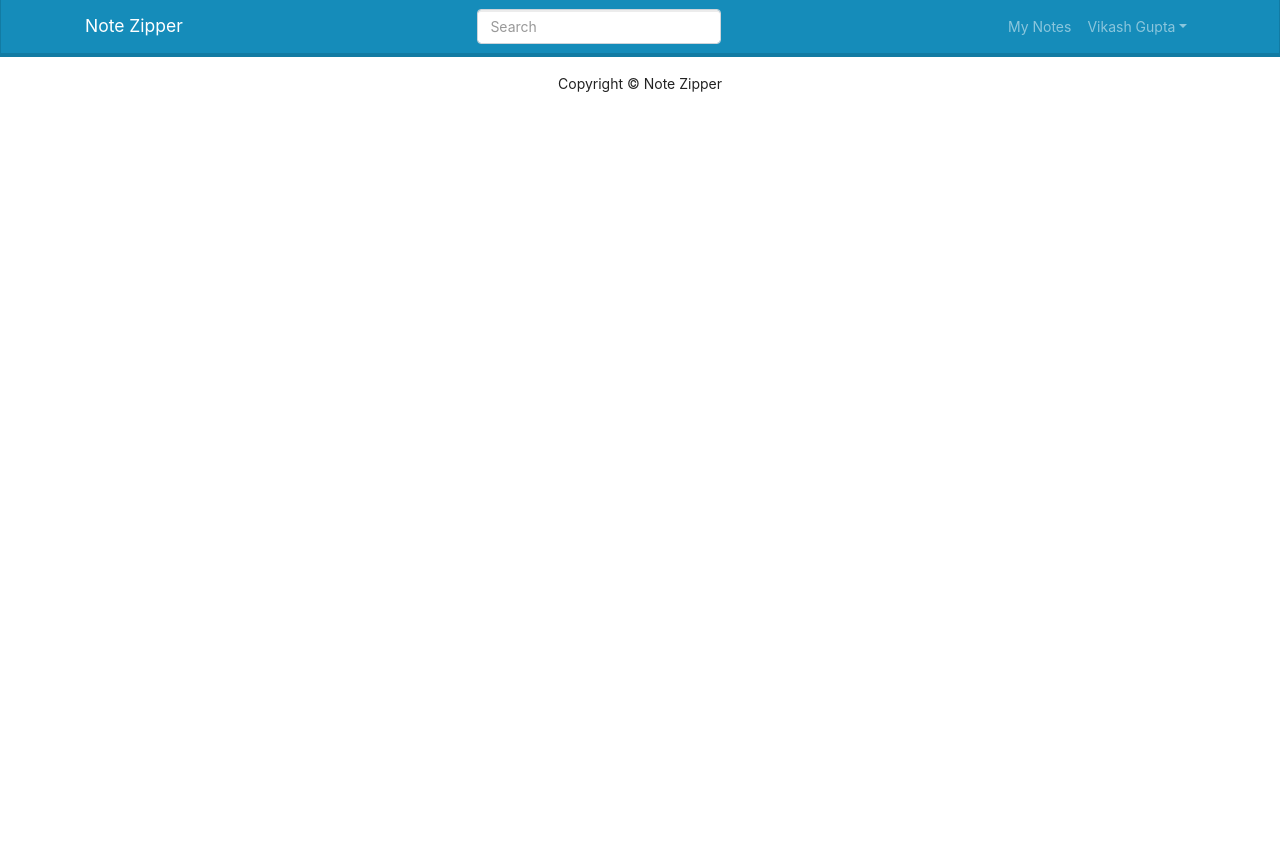
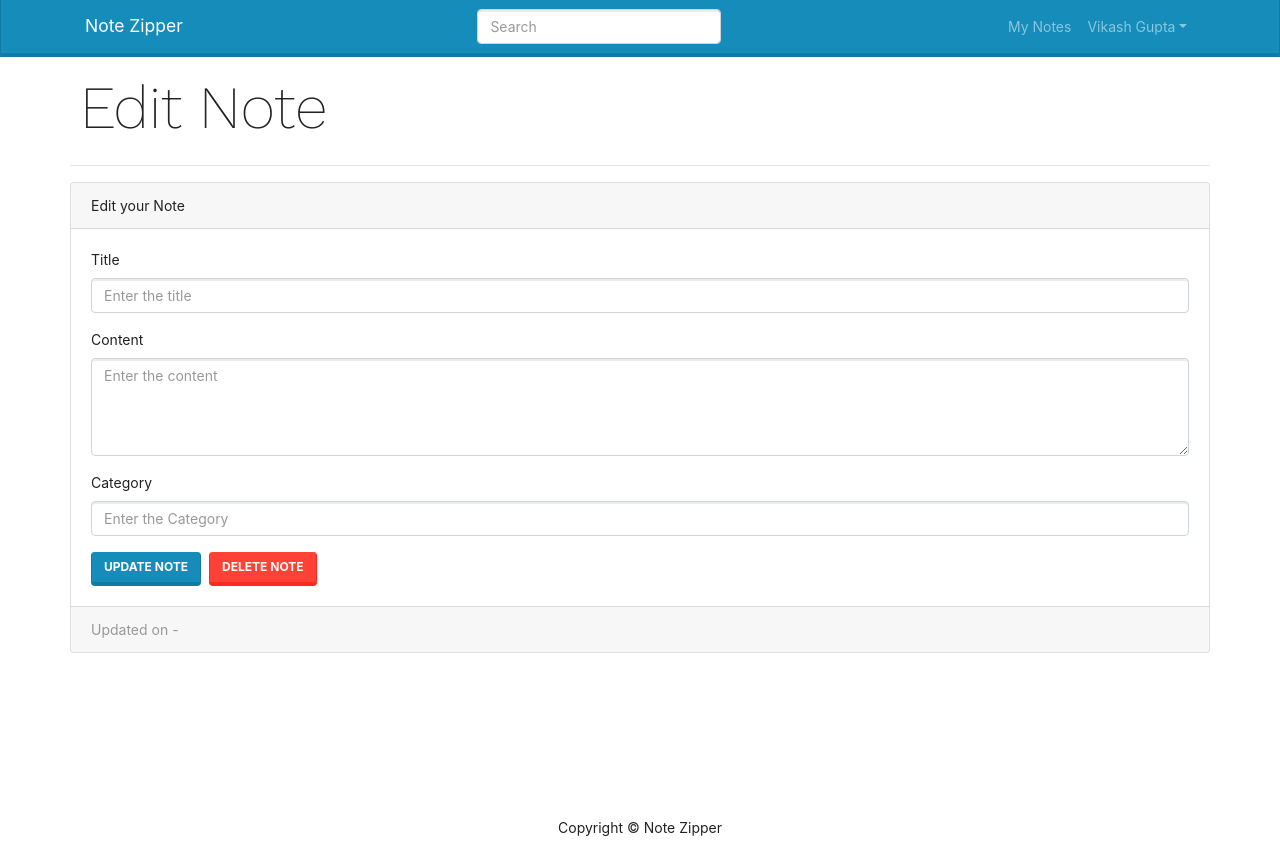
Before and after one commit to vikash-sde/mern-notezipper-app, a React (Create React App) app in the folder frontend/: page /notes/1 in a window 1280 px wide. Before the commit the page ends 800 px from the top, so only its background shows below. Built offline with nearby package versions, Linux system fonts and the light colour scheme; no server answers.

Commit message:
note update api intergration in frontend

```diff
--- a/frontend/src/App.js
+++ b/frontend/src/App.js
@@ -8,6 +8,7 @@ import MyNotes from "./screens/MyNotes/MyNotes";
 import LoginScreen from "./screens/LoginScreen/LoginScreen";
 import SignupScreen from "./screens/SignupScreen/SignupScreen";
 import CreateNote from "./screens/CreateNote/CreateNote";
+import UpdateNote from "./screens/UpdateNote/UpdateNote";
 
 function App() {
   return (
@@ -18,6 +19,7 @@ function App() {
         <Route exact path="/login" component={LoginScreen} />
         <Route exact path="/register" component={SignupScreen} />
         <Route exact path="/createnote" component={CreateNote} />
+        <Route exact path="/notes/:id" component={UpdateNote} />
         <Route exact path="/mynotes" component={MyNotes} />
       </main>
       <Footer />
--- a/frontend/src/action/notesAction.js
+++ b/frontend/src/action/notesAction.js
@@ -6,6 +6,9 @@ import {
   NOTES_LIST_FAILURE,
   NOTES_LIST_REQUEST,
   NOTES_LIST_SUCCESS,
+  NOTES_UPDATE_FAILURE,
+  NOTES_UPDATE_REQUEST,
+  NOTES_UPDATE_SUCCESS,
 } from "./actionType";
 
 export const noteListAction = () => async (dispatch, getState) => {
@@ -41,7 +44,8 @@ export const noteListAction = () => async (dispatch, getState) => {
   }
 };
 
-export const createNoteAction = (title,content,category) => async (dispatch, getState) => {
+export const createNoteAction =
+  (title, content, category) => async (dispatch, getState) => {
     try {
       dispatch({
         type: NOTES_CREATE_REQUEST,
@@ -58,7 +62,11 @@ export const createNoteAction = (title,content,category) => async (dispatch, get
       };
       // console.log(userInfo);
 
-    const { data } = await axios.post("api/notes/create",{title,content,category} ,config);
+      const { data } = await axios.post(
+        "api/notes/create",
+        { title, content, category },
+        config
+      );
       dispatch({
         type: NOTES_CREATE_SUCCESS,
         payload: data,
@@ -74,3 +82,42 @@ export const createNoteAction = (title,content,category) => async (dispatch, get
       });
     }
   };
+
+export const updateNoteAction =
+  (id, title, content, category) => async (dispatch, getState) => {
+    try {
+      dispatch({
+        type: NOTES_UPDATE_REQUEST,
+      });
+      const {
+        userLogin: { userInfo },
+      } = getState();
+
+      const config = {
+        headers: {
+          "Content-Type": "application/json",
+          Authorization: `Bearer ${userInfo.token}`,
+        },
+      };
+      // console.log(userInfo);
+
+      const { data } = await axios.put(
+        `api/notes/${id}`,
+        {  title, content, category },
+        config
+      );
+      dispatch({
+        type: NOTES_UPDATE_SUCCESS,
+        payload: data,
+      });
+    } catch (error) {
+      const message =
+        error.response && error.response.data.message
+          ? error.response.data.message
+          : error.message;
+      dispatch({
+        type: NOTES_UPDATE_FAILURE,
+        payload: message,
+      });
+    }
+  };
--- a/frontend/src/screens/MyNotes/MyNotes.js
+++ b/frontend/src/screens/MyNotes/MyNotes.js
@@ -18,6 +18,10 @@ const MyNotes = () => {
 
   const noteCreate = useSelector((state) => state.noteCreate);
   const { success: successCreate } = noteCreate;
+
+  const noteUpdate = useSelector((state) => state.noteUpdate);
+  const { success: successUpdate} = noteUpdate;
+
   const history = useHistory;
 
   const deleteHandler = () => {
@@ -30,7 +34,7 @@ const MyNotes = () => {
     if (!userInfo) {
       history.push("/");
     }
-  }, [dispatch, successCreate, history, userInfo]);
+  }, [dispatch, successCreate, history, userInfo, successUpdate]);
 
   return (
     <MainScreen title={`Welcome back ${userInfo.name}..!!`}>
@@ -61,7 +65,7 @@ const MyNotes = () => {
               </span>
 
               <div>
-                <Button href={`/note/${note._id}`}>Edit</Button>
+                <Button href={`/notes/${note._id}`}>Edit</Button>
                 <Button
                   variant="danger"
                   className="mx-2"
--- /dev/null
+++ b/frontend/src/screens/UpdateNote/UpdateNote.js
@@ -0,0 +1,131 @@
+import React, { useEffect, useState } from "react";
+import axios from "axios";
+import { Button, Card, Form } from "react-bootstrap";
+import { useDispatch, useSelector } from "react-redux";
+import ErrorMessage from "../../components/ErrorMessage";
+import Loading from "../../components/Loading";
+import ReactMarkdown from "react-markdown";
+import MainScreen from "../../components/MainScreen/MainScreen";
+import { updateNoteAction } from "../../action/notesAction";
+
+function UpdateNote({ match, history }) {
+  const [title, setTitle] = useState();
+  const [content, setContent] = useState();
+  const [category, setCategory] = useState();
+  const [date, setDate] = useState("");
+
+  const dispatch = useDispatch();
+
+  const noteUpdate = useSelector((state) => state.noteUpdate);
+  const { loading, error } = noteUpdate;
+
+//   const noteDelete = useSelector((state) => state.noteDelete);
+//   const { loading: loadingDelete, error: errorDelete } = noteDelete;
+
+//   const deleteHandler = (id) => {
+//     if (window.confirm("Are you sure?")) {
+//       dispatch(deleteNoteAction(id));
+//     }
+//     history.push("/mynotes");
+//   };
+
+  useEffect(() => {
+    const fetching = async () => {
+      const { data } = await axios.get(`/api/notes/${match.params.id}`);
+
+      setTitle(data.title);
+      setContent(data.content);
+      setCategory(data.category);
+      setDate(data.updatedAt);
+    };
+
+    fetching();
+  }, [match.params.id, date]);
+
+  const resetHandler = () => {
+    setTitle("");
+    setCategory("");
+    setContent("");
+  };
+
+  const updateHandler = (e) => {
+    e.preventDefault();
+    dispatch(updateNoteAction(match.params.id, title, content, category));
+    if (!title || !content || !category) return;
+
+    resetHandler();
+    history.push("/mynotes");
+  };
+
+  return (
+    <MainScreen title="Edit Note">
+      <Card>
+        <Card.Header>Edit your Note</Card.Header>
+        <Card.Body>
+          <Form onSubmit={updateHandler}>
+            {/* {loadingDelete && <Loading />} */}
+            {error && <ErrorMessage variant="danger">{error}</ErrorMessage>}
+            {/* {errorDelete && (
+              <ErrorMessage variant="danger">{errorDelete}</ErrorMessage>
+            )} */}
+            <Form.Group controlId="title">
+              <Form.Label>Title</Form.Label>
+              <Form.Control
+                type="title"
+                placeholder="Enter the title"
+                value={title}
+                onChange={(e) => setTitle(e.target.value)}
+              />
+            </Form.Group>
+
+            <Form.Group controlId="content">
+              <Form.Label>Content</Form.Label>
+              <Form.Control
+                as="textarea"
+                placeholder="Enter the content"
+                rows={4}
+                value={content}
+                onChange={(e) => setContent(e.target.value)}
+              />
+            </Form.Group>
+            {content && (
+              <Card>
+                <Card.Header>Note Preview</Card.Header>
+                <Card.Body>
+                  <ReactMarkdown>{content}</ReactMarkdown>
+                </Card.Body>
+              </Card>
+            )}
+
+            <Form.Group controlId="content">
+              <Form.Label>Category</Form.Label>
+              <Form.Control
+                type="content"
+                placeholder="Enter the Category"
+                value={category}
+                onChange={(e) => setCategory(e.target.value)}
+              />
+            </Form.Group>
+            {loading && <Loading size={50} />}
+            <Button variant="primary" type="submit">
+              Update Note
+            </Button>
+            <Button
+              className="mx-2"
+              variant="danger"
+            //   onClick={() => deleteHandler(match.params.id)}
+            >
+              Delete Note
+            </Button>
+          </Form>
+        </Card.Body>
+
+        <Card.Footer className="text-muted">
+          Updated on - {date.substring(0, 10)}
+        </Card.Footer>
+      </Card>
+    </MainScreen>
+  );
+}
+
+export default UpdateNote;
--- a/frontend/src/store.js
+++ b/frontend/src/store.js
@@ -2,7 +2,7 @@ import { createStore, applyMiddleware, combineReducers } from 'redux';
 import thunk from 'redux-thunk'
 import { composeWithDevTools } from 'redux-devtools-extension';
 import { userLoginReducer, userRegistrationReducer } from './reducer/userReducer';
-import { noteCreateReducer, noteListReducer } from './reducer/notesReducer';
+import { noteCreateReducer, noteListReducer, noteUpdateReducer } from './reducer/notesReducer';
 
 const middleware = [thunk]
 
@@ -11,6 +11,7 @@ const reducer = combineReducers({
   userRegister: userRegistrationReducer,
   noteList: noteListReducer,
   noteCreate: noteCreateReducer,
+  noteUpdate: noteUpdateReducer,
 });
 const userInfoFromStorage = localStorage.getItem("userInfo")
     ? JSON.parse(localStorage.getItem("userInfo"))
```
Also changed, not shown: frontend/src/screens/MyNotes/mynotes.css (deleted). Lines whose indentation alone changed are shown as unchanged.
